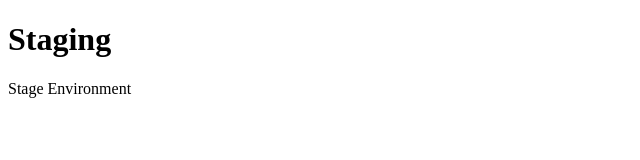
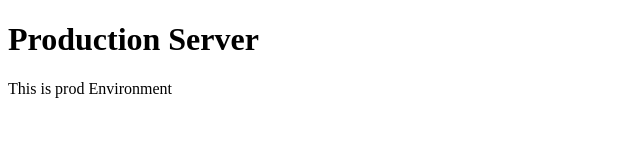
Before and after one commit to DhivakarKS31/devops, a plain HTML site: page index.html in a window 1280 px wide. Shown: the whole page, without its empty margins (0-640 px from the left). Drawn offline with Linux system fonts and the light colour scheme.

Commit message:
Update index.html

```diff
--- a/index.html
+++ b/index.html
@@ -2,9 +2,9 @@
 <html>
 <body>
 
-<h1>Staging</h1>
+<h1>Production Server</h1>
 
-<p>Stage Environment</p>
+<p>This is prod Environment</p>
 
 </body>
 </html>
```
